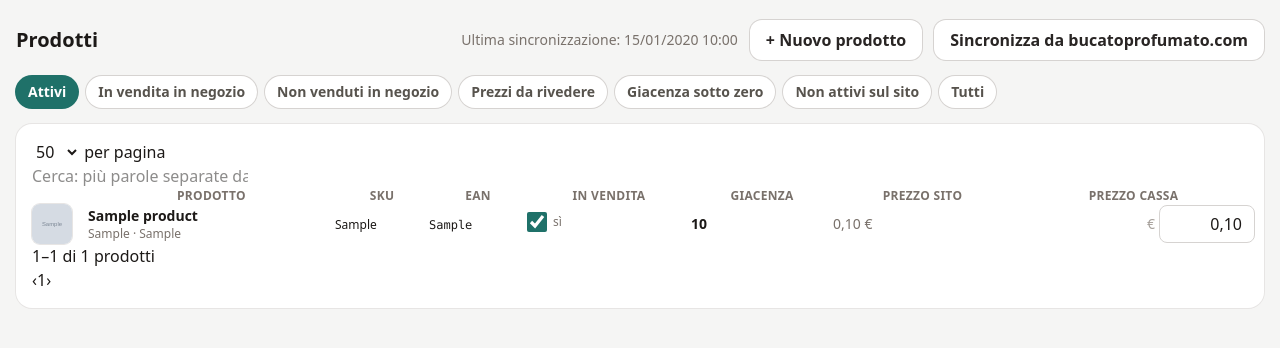
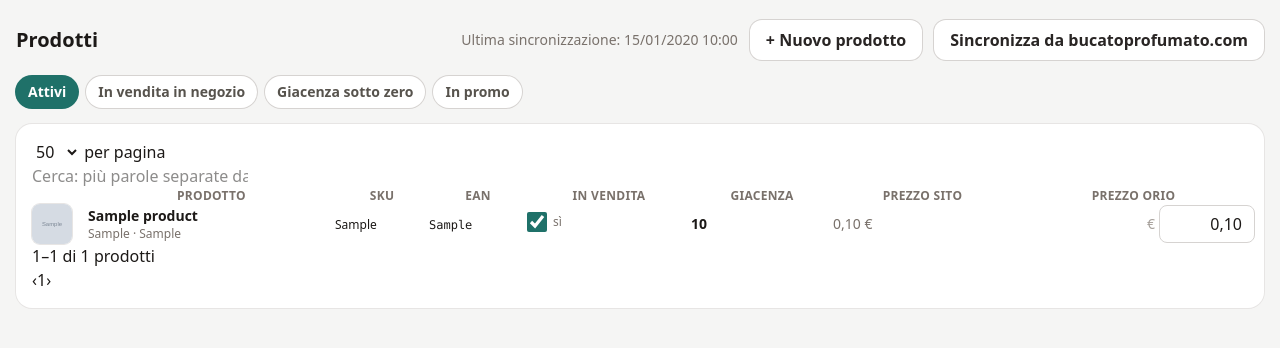
Before and after one commit to RiccardoRoscilli/orio.bucatoprofumato.com, a Laravel app: page /prodotti in a window 1280 px wide. Shown: the part 53-401 px from the top of the page. Run offline with Laravel 12, Linux system fonts and the light colour scheme; a user stored in the database is signed in; data comes from the database, SQL or seed files in the repository; tables that the repository leaves empty hold one stand-in row (values such as "Sample post"); grey boxes marked "Sample" are stand-in pictures; style sheets or scripts are compiled from the project's sources; some libraries are stand-ins or nearby versions.

Commit message:
Prodotti: filtri ridotti (attivi, in negozio, sotto zero, in promo) e Prezzo Orio
Co-Authored-By: Claude Opus 5.5 <noreply@anthropic.com>

```diff
--- a/app/Http/Controllers/ProductController.php
+++ b/app/Http/Controllers/ProductController.php
@@ -16,7 +16,7 @@ class ProductController extends Controller
     {
         return view('products.index', [
             'filter' => $request->input('filtro', 'attivi'),
-            'toReview' => Product::where('active', true)->priceToReview()->count(),
+            'inPromo' => Product::where('active', true)->inPromo()->count(),
             'lastSync' => Product::max('synced_at'),
         ]);
     }
@@ -189,6 +189,7 @@ class ProductController extends Controller
             'disattivi' => $query->where('active', false),
             'prezzi' => $query->where('active', true)->priceToReview(),
             'sottozero' => $query->where('stock_qty', '<', 0),
+            'promo' => $query->where('active', true)->inPromo(),
             'negozio' => $query->where('active', true)->where('sold_in_shop', true),
             'esclusi' => $query->where('sold_in_shop', false),
             'tutti' => null,
--- a/app/Models/Product.php
+++ b/app/Models/Product.php
@@ -54,6 +54,12 @@ class Product extends Model
         return $query->whereNotNull('site_price_cents')->whereColumn('price_cents', '!=', 'site_price_cents');
     }
 
+    /** In promo in negozio: prezzo Orio piu' basso di quello del sito. */
+    public function scopeInPromo(Builder $query): Builder
+    {
+        return $query->whereNotNull('site_price_cents')->whereColumn('price_cents', '<', 'site_price_cents');
+    }
+
     public function hasPriceToReview(): bool
     {
         return $this->site_price_cents !== null && $this->price_cents !== $this->site_price_cents;
--- a/resources/js/products.js
+++ b/resources/js/products.js
@@ -93,7 +93,6 @@ document.querySelectorAll('button[data-filter]').forEach((button) => {
     button.addEventListener('click', () => {
         filter = button.dataset.filter;
         document.querySelectorAll('button[data-filter]').forEach((b) => b.classList.toggle('is-active', b === button));
-        document.getElementById('review-banner')?.classList.toggle('hidden', filter !== 'prezzi');
         history.replaceState(null, '', `?filtro=${filter}`);
         table.ajax.reload();
     });
@@ -154,9 +153,6 @@ syncButton?.addEventListener('click', async () => {
         const { data } = await window.axios.post(syncButton.dataset.url, {}, { timeout: 300000 });
         showSyncResult(data.message, true);
         document.getElementById('last-sync').textContent = data.last_sync;
-        const badge = document.getElementById('review-count');
-        badge.textContent = data.to_review;
-        badge.classList.toggle('hidden', !data.to_review);
         table.ajax.reload(null, false);
     } catch (e) {
         showSyncResult(e.response?.data?.message ?? 'Sincronizzazione non riuscita.', false);
--- a/resources/views/products/form.blade.php
+++ b/resources/views/products/form.blade.php
@@ -21,7 +21,7 @@
         </label>
 
         <div class="grid gap-4 sm:grid-cols-2">
-            <label class="block text-sm font-semibold">Prezzo in cassa (€)
+            <label class="block text-sm font-semibold">Prezzo Orio (€)
                 <input name="price" value="{{ old('price', $product->price_cents !== null ? number_format($product->price_cents / 100, 2, ',', '') : '') }}"
                        inputmode="decimal" required class="input mt-1" placeholder="0,50">
             </label>
--- a/resources/views/products/index.blade.php
+++ b/resources/views/products/index.blade.php
@@ -22,26 +22,16 @@
 
     <div class="mb-4 flex flex-wrap items-center gap-2">
         @php
-            $filters = ['attivi' => 'Attivi', 'negozio' => 'In vendita in negozio', 'esclusi' => 'Non venduti in negozio', 'prezzi' => 'Prezzi da rivedere', 'sottozero' => 'Giacenza sotto zero', 'disattivi' => 'Non attivi sul sito', 'tutti' => 'Tutti'];
+            $filters = ['attivi' => 'Attivi', 'negozio' => 'In vendita in negozio', 'sottozero' => 'Giacenza sotto zero', 'promo' => 'In promo'];
         @endphp
         @foreach ($filters as $key => $label)
             <button type="button" data-filter="{{ $key }}" class="filter-chip {{ $filter === $key ? 'is-active' : '' }}">
                 {{ $label }}
-                @if ($key === 'prezzi')
-                    <span id="review-count" class="{{ $toReview ? '' : 'hidden' }} ml-1 rounded-full bg-amber-400 px-1.5 text-xs text-amber-950">{{ $toReview }}</span>
+                @if ($key === 'promo' && $inPromo)
+                    <span class="ml-1 rounded-full bg-brand-100 px-1.5 text-xs text-brand-800">{{ $inPromo }}</span>
                 @endif
             </button>
         @endforeach
-    </div>
-
-    <div id="review-banner" class="{{ $filter === 'prezzi' && $toReview ? '' : 'hidden' }} mb-4 flex flex-wrap items-center gap-3 rounded-xl bg-amber-50 px-4 py-3 text-sm text-amber-900 ring-1 ring-amber-200">
-        <span class="mr-auto">Questi prodotti hanno in cassa un prezzo diverso da quello attuale su bucatoprofumato.com. Correggi il prezzo o allinealo al sito.</span>
-        @can('admin')
-            <form method="POST" action="{{ route('products.align-all') }}" data-confirm="Allineare al sito tutti i {{ $toReview }} prezzi da rivedere?" data-confirm-label="Allinea prezzi">
-                @csrf
-                <button class="btn-primary py-2 text-sm">Allinea tutti al sito</button>
-            </form>
-        @endcan
     </div>
 
     <div class="card p-4">
@@ -62,7 +52,7 @@
                     <th class="dt-center">In vendita</th>
                     <th class="dt-right">Giacenza</th>
                     <th class="dt-right">Prezzo sito</th>
-                    <th class="dt-right">Prezzo cassa</th>
+                    <th class="dt-right">Prezzo Orio</th>
                     <th></th>
                 </tr>
             </thead>
```
